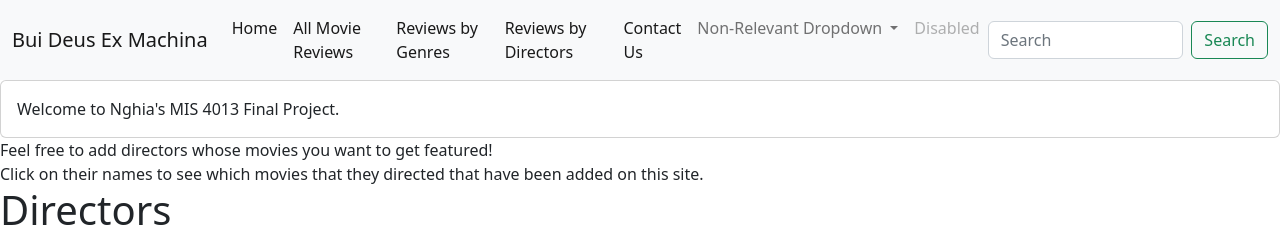
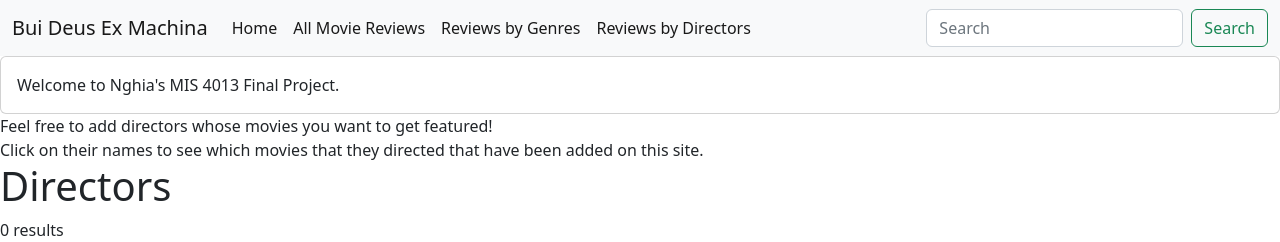
Before and after one commit to Courdias/MIS-4013-FinalProject, a PHP site: page /director.php in a window 1280 px wide. Shown: the top 242 px of the page. Run offline with PHP 8.4, Linux system fonts and the light colour scheme; data that the repository does not hold is empty.

Commit message:
Update header.php

```diff
--- a/header.php
+++ b/header.php
@@ -27,24 +27,7 @@
         <li class="nav-item">
           <a class="nav-link active" aria-current="page" href="director.php">Reviews by Directors</a>
         </li>
-        <li class="nav-item">
-          <a class="nav-link active" aria-current="page" href="contact.php">Contact Us</a>
-        </li>
 
-        <li class="nav-item dropdown">
-          <a class="nav-link dropdown-toggle" href="#" role="button" data-bs-toggle="dropdown" aria-expanded="false">
-            Non-Relevant Dropdown
-          </a>
-          <ul class="dropdown-menu">
-            <li><a class="dropdown-item" href="index.php">Not apart of Assignment</a></li>
-            <li><a class="dropdown-item" href="#">Not apart of the assignment</a></li>
-            <li><hr class="dropdown-divider"></li>
-            <li><a class="dropdown-item" href="#">Something else here</a></li>
-          </ul>
-        </li>
-        <li class="nav-item">
-          <a class="nav-link disabled">Disabled</a>
-        </li>
       </ul>
       <form class="d-flex" role="search">
         <input class="form-control me-2" type="search" placeholder="Search" aria-label="Search">
```
